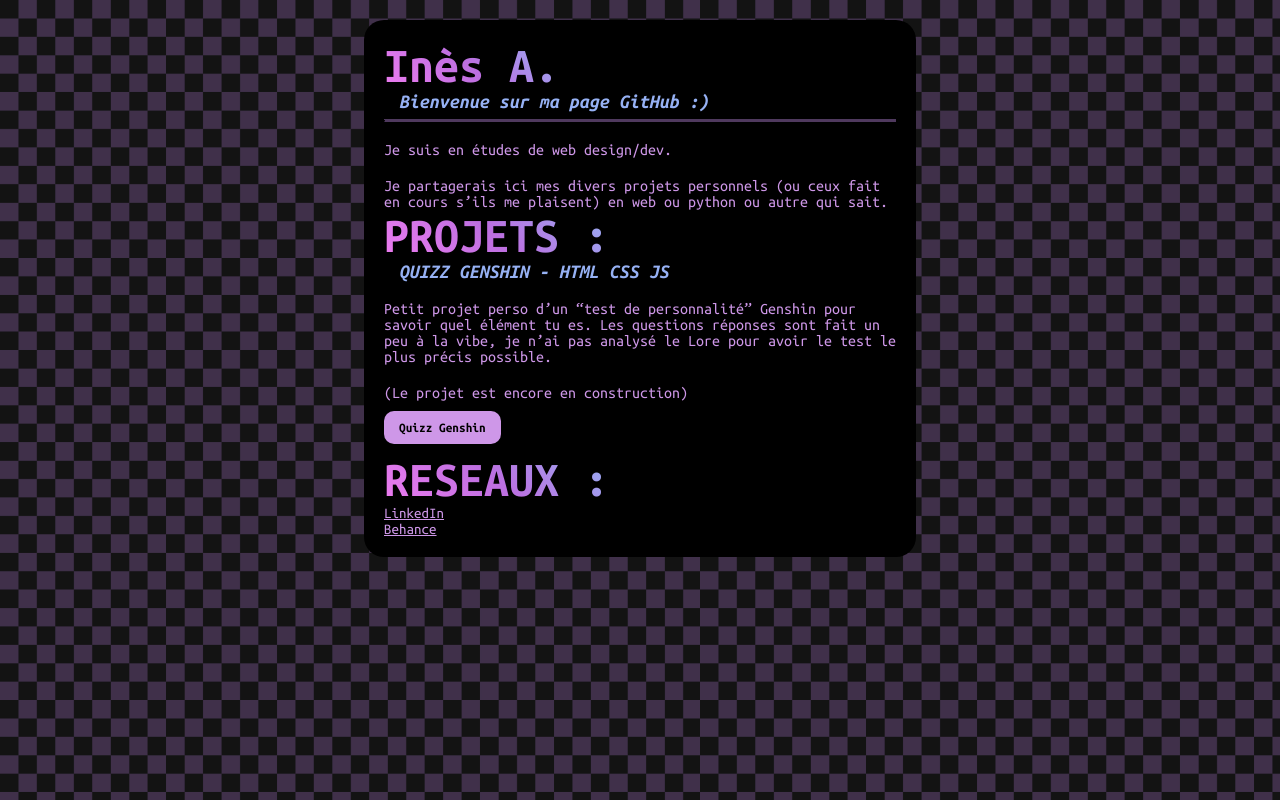
After one commit to ines-aoufi/ines-aoufi.github.io, a PHP site: page /main_page/index.html in a window 1280 px wide. The commit adds this page. Run offline with PHP 8.4, Linux system fonts and the light colour scheme.

Commit message:
Add files via upload

```diff
--- /dev/null
+++ b/main_page/index.html
@@ -0,0 +1,39 @@
+<!DOCTYPE html>
+<html lang="fr">
+<head>
+    <meta charset="UTF-8">
+    <meta name="viewport" content="width=, initial-scale=1.0">
+    <title>Quizz genshin éléments</title>
+    <link rel="icon" type="image/x-icon" href="./images/hehe.jpg">
+
+    <!-- Lien vers la page CSS -->
+    <link rel="stylesheet" href="../main_page/style/style.css">
+
+    <!-- lien vers les polices -->
+    <link rel="preconnect" href="https://fonts.googleapis.com">
+    <link rel="preconnect" href="https://fonts.gstatic.com" crossorigin>
+    <link href="https://fonts.googleapis.com/css2?family=Ubuntu+Mono:ital,wght@0,400;0,700;1,400;1,700&display=swap" rel="stylesheet">
+
+</head>
+<body>
+    <section class="container">
+        <h1>Inès A.</h1>
+        <h2>Bienvenue sur ma page GitHub :)</h2>
+        <hr>
+        <p>Je suis en études de web design/dev.</p>
+        <p>Je partagerais ici mes divers projets personnels (ou ceux fait en cours s’ils me plaisent) en web ou python ou autre qui sait.</p>
+
+        <h1>PROJETS :</h1>
+        <h2>QUIZZ GENSHIN - HTML CSS JS</h2>
+        <p>Petit projet perso d’un “test de personnalité” Genshin pour savoir quel élément tu es. Les questions réponses sont fait un peu à la vibe, je n’ai pas analysé le Lore pour avoir le test le plus précis possible.</p>
+        <p>(Le projet est encore en construction)</p>
+        <a href="../quizz/index.html"><button>Quizz Genshin</button></a>
+
+        <h1>RESEAUX :</h1>
+        <a href="https://www.linkedin.com/in/in%C3%A8s-aoufi/">LinkedIn</a>
+        <br>
+        <a href="https://www.behance.net/inesaoufi">Behance</a>
+    </section>
+
+</body>
+</html>
--- a/main_page/style/style.css
+++ b/main_page/style/style.css
@@ -122,7 +122,7 @@ button{
     font-weight: 700;
 }
 
-button::hover{
+a::hover{
     cursor : pointer;
 }
 
```
